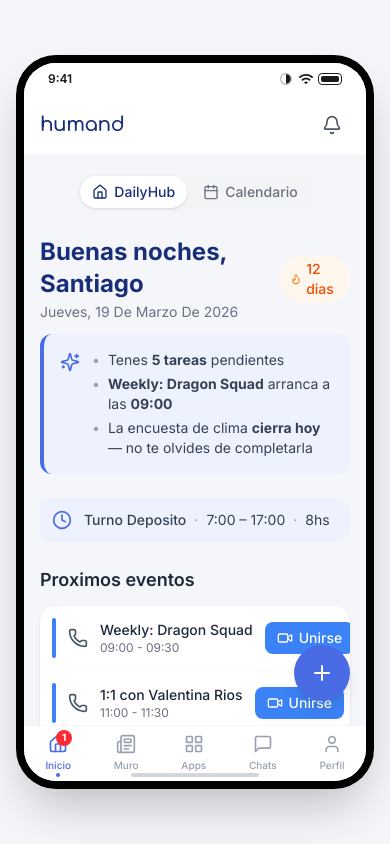
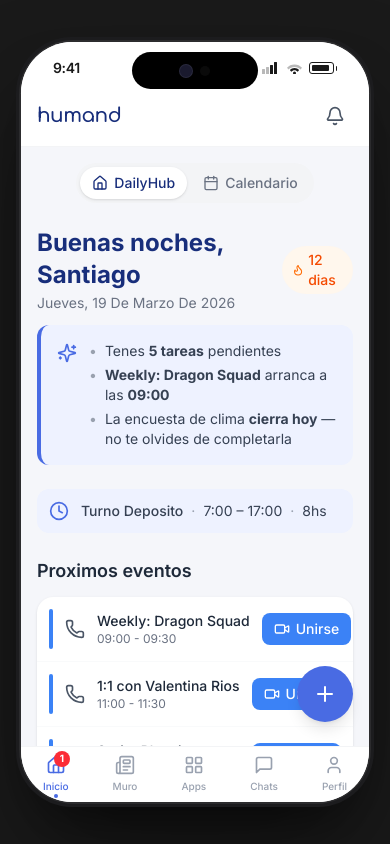
Before and after one commit to santipasserini11/dailyhub, a Next.js app: page / in a window 390 px wide. Built offline with nearby package versions, Linux system fonts and the light colour scheme.

Commit message:
style: update phone frame to match iPhone 17 Pro Max design
Adjust dimensions, Dynamic Island, rounded edges, and dark background.

```diff
--- a/components/layout/phone-frame.tsx
+++ b/components/layout/phone-frame.tsx
@@ -6,36 +6,52 @@ interface PhoneFrameProps {
   children: ReactNode;
 }
 
+// iPhone 17 Pro Max dimensions: 440 x 956 points (similar to iPhone 15/16 Pro Max)
 export function PhoneFrame({ children }: PhoneFrameProps) {
   return (
-    <div className="min-h-screen bg-[#F5F6FA] flex items-center justify-center p-4 md:p-8">
-      {/* Phone mockup container */}
-      <div className="relative w-full max-w-[390px] lg:max-w-[430px]">
-        {/* Phone bezel */}
-        <div className="relative bg-black rounded-[2.5rem] p-2 shadow-2xl">
-          {/* Notch */}
-          <div className="absolute top-0 left-1/2 -translate-x-1/2 w-32 h-7 bg-black rounded-b-2xl z-10" />
+    <div className="min-h-screen bg-[#1a1a1a] flex items-center justify-center p-4 md:p-6">
+      {/* Phone mockup container - iPhone 17 Pro Max aspect ratio */}
+      <div className="relative w-full max-w-[440px]">
+        {/* Phone bezel - titanium frame style */}
+        <div className="relative bg-[#1c1c1e] rounded-[3.5rem] p-[3px] shadow-[0_50px_100px_-20px_rgba(0,0,0,0.5),0_30px_60px_-30px_rgba(0,0,0,0.6)]">
+          {/* Inner bezel highlight */}
+          <div className="relative bg-[#2c2c2e] rounded-[3.4rem] p-[2px]">
+            {/* Dynamic Island */}
+            <div className="absolute top-3 left-1/2 -translate-x-1/2 w-[126px] h-[37px] bg-black rounded-full z-20 flex items-center justify-center">
+              {/* Camera and sensors */}
+              <div className="w-3 h-3 rounded-full bg-[#1a1a2e] mr-2 ring-1 ring-[#2a2a3e]" />
+              <div className="w-2.5 h-2.5 rounded-full bg-[#0a0a0a]" />
+            </div>
 
             {/* Screen - this is the container for all app content including modals */}
             <div
               id="phone-screen"
-            className="relative bg-white rounded-[2rem] overflow-hidden min-h-[700px] max-h-[85vh] flex flex-col"
+              className="relative bg-white rounded-[3.2rem] overflow-hidden flex flex-col"
+              style={{ height: 'min(932px, 90vh)' }}
             >
-            {/* Status bar */}
-            <div className="flex items-center justify-between px-6 py-2 bg-white relative z-10 shrink-0">
-              <span className="text-xs font-semibold">9:41</span>
-              <div className="flex items-center gap-1">
-                <svg className="w-4 h-4" viewBox="0 0 24 24" fill="currentColor">
-                  <path d="M12 3c-4.97 0-9 4.03-9 9s4.03 9 9 9 9-4.03 9-9-4.03-9-9-9zm0 16c-3.86 0-7-3.14-7-7s3.14-7 7-7 7 3.14 7 7-3.14 7-7 7z" opacity="0.3"/>
-                  <path d="M12 5c3.86 0 7 3.14 7 7s-3.14 7-7 7"/>
+              {/* Status bar - iOS 18+ style */}
+              <div className="flex items-center justify-between px-8 pt-4 pb-2 bg-white relative z-10 shrink-0">
+                <span className="text-sm font-semibold tracking-tight">9:41</span>
+                <div className="flex items-center gap-1.5">
+                  {/* Cellular */}
+                  <svg className="w-[18px] h-[12px]" viewBox="0 0 18 12" fill="currentColor">
+                    <rect x="0" y="7" width="3" height="5" rx="0.5" fillOpacity="0.3"/>
+                    <rect x="4" y="5" width="3" height="7" rx="0.5" fillOpacity="0.3"/>
+                    <rect x="8" y="3" width="3" height="9" rx="0.5"/>
+                    <rect x="12" y="0" width="3" height="12" rx="0.5"/>
                   </svg>
-                <svg className="w-4 h-4" viewBox="0 0 24 24" fill="currentColor">
-                  <path d="M1 9l2 2c4.97-4.97 13.03-4.97 18 0l2-2C16.93 2.93 7.08 2.93 1 9zm8 8l3 3 3-3c-1.65-1.66-4.34-1.66-6 0zm-4-4l2 2c2.76-2.76 7.24-2.76 10 0l2-2C15.14 9.14 8.87 9.14 5 13z"/>
+                  {/* WiFi */}
+                  <svg className="w-[17px] h-[12px]" viewBox="0 0 17 12" fill="currentColor">
+                    <path d="M8.5 2.5C11.5 2.5 14.2 3.7 16 5.8L14.5 7.5C13.1 5.9 11 5 8.5 5C6 5 3.9 5.9 2.5 7.5L1 5.8C2.8 3.7 5.5 2.5 8.5 2.5Z" fillOpacity="0.3"/>
+                    <path d="M8.5 6C10.3 6 12 6.7 13.2 8L11.7 9.7C10.9 8.8 9.7 8.2 8.5 8.2C7.3 8.2 6.1 8.8 5.3 9.7L3.8 8C5 6.7 6.7 6 8.5 6Z"/>
+                    <circle cx="8.5" cy="11" r="1.5"/>
                   </svg>
-                <div className="flex items-center">
-                  <div className="w-6 h-3 border border-current rounded-sm relative">
-                    <div className="absolute inset-0.5 bg-current rounded-xs" style={{ width: '80%' }} />
+                  {/* Battery */}
+                  <div className="flex items-center gap-0.5">
+                    <div className="w-[25px] h-[12px] border-[1.5px] border-current rounded-[3px] relative">
+                      <div className="absolute inset-[2px] bg-current rounded-[1px]" style={{ width: '75%' }} />
                     </div>
+                    <div className="w-[1.5px] h-[5px] bg-current rounded-r-sm" />
                   </div>
                 </div>
               </div>
@@ -44,9 +60,10 @@ export function PhoneFrame({ children }: PhoneFrameProps) {
               {children}
             </div>
           </div>
+        </div>
 
         {/* Home indicator */}
-        <div className="absolute bottom-3 left-1/2 -translate-x-1/2 w-32 h-1 bg-gray-300 rounded-full" />
+        <div className="absolute bottom-2 left-1/2 -translate-x-1/2 w-36 h-1.5 bg-white/30 rounded-full" />
       </div>
     </div>
   );
```
Lines whose indentation alone changed are shown as unchanged.
